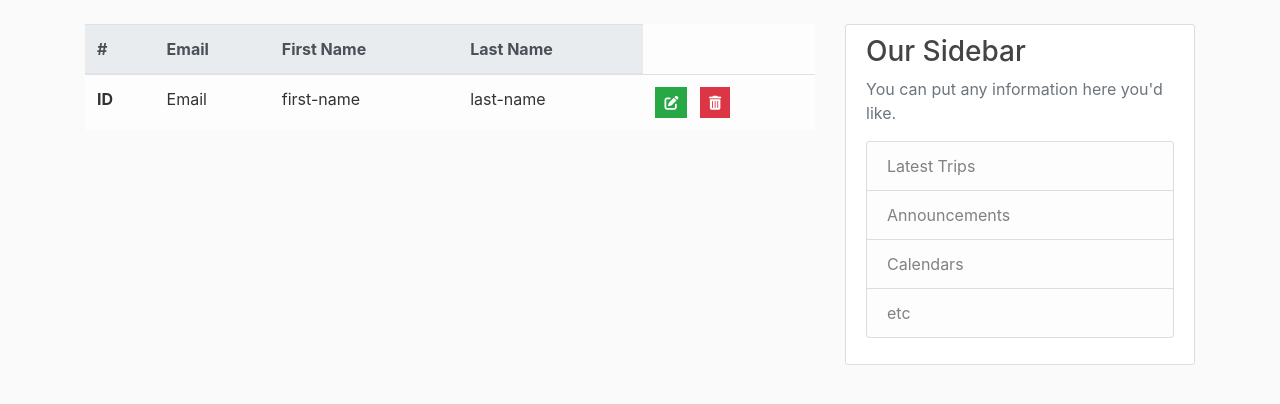
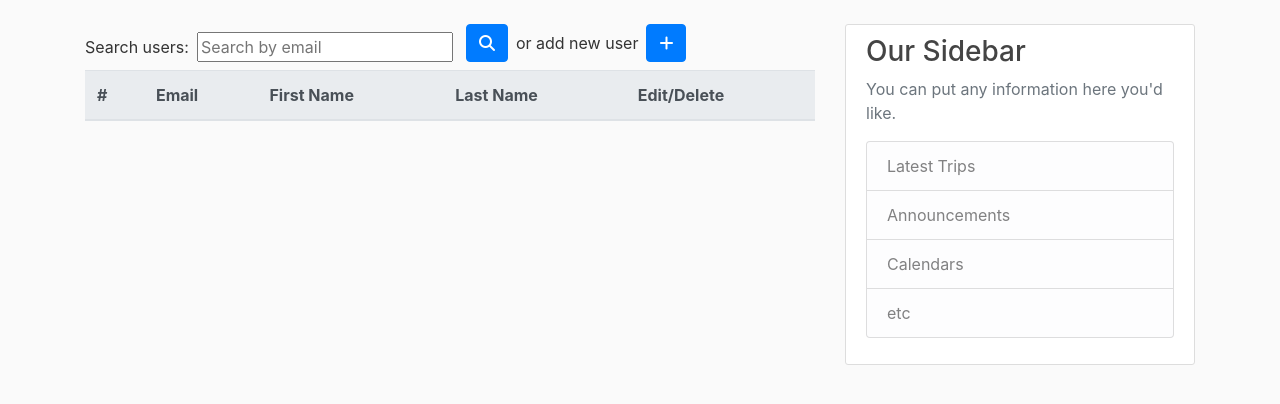
Before and after one commit to mohamedsaad308/travel_planner, a Flask app: page /users in a window 1280 px wide. Shown: the part 56-460 px from the top of the page. Run offline with Flask 2, Linux system fonts and the light colour scheme; lists and menus that the app fills with data are empty; some libraries are stand-ins or nearby versions.

Commit message:
Still add button logic missed

```diff
--- a/travel_planner/config.py
+++ b/travel_planner/config.py
@@ -39,3 +39,4 @@ class Config:
     MAX_CONTENT_LENGTH = 2048 * 2048
     UPLOAD_EXTENSIONS = ['.jpg', '.png', '.gif']
     WTF_CSRF_CHECK_DEFAULT = False
+    USER_LOGIN_URL = '/login'
--- a/travel_planner/static/users.js
+++ b/travel_planner/static/users.js
@@ -1,68 +1,143 @@
-// document.querySelectorAll('.edit-user').forEach(element => {
-//     element.onclick = () => console.log(element.value)
-//     }
-// )
-let userID;
-var csrf_token = "{{ csrf_token() }}";
-function getID(id) {
-    userID = id;
-    console.log(userID);
-}
+//startign with view
+// register modal component
 
-console.log(userID)
-// #when submiting the edit user form
-function edit_user() {
-    // const emailField = querySelector(`#email-${userID}`);
-    // const firstNameField =  querySelector(`#first-name-${userID}`);
-    // const lastNameField =  querySelector(`#last-name-${userID}`);
-    const email = document.querySelector('#email');
-    const firstName = document.querySelector('#first_name');
-    const lastName = document.querySelector('#last_name');
-
-    const userToEdit = {
-        'email' : email.value,
-        'first_name' : firstName.value,
-        'last_name' : lastName.value
-    }
-
-    fetch(`/users/${userID}`, {
-        method: 'POST',
-        credentials: 'include',
-        body: JSON.stringify(userToEdit),
-        cache: 'no-cache',
-        headers : new Headers({
-            "content-type" : "application/json",
-            'X-CSRFToken': csrf_token
-        })
-    }).then(function (response) {
-        // console.log(response);
-        return response.json();
-    }).then(function (jsonResponse) {
-        console.log(jsonResponse);
-        if (jsonResponse.error) {
-            console.log(jsonResponse.error);
-            document.getElementById('editEmailError').textContent = 'Please enter valid email!';
-        }
-        else {
-            console.log(jsonResponse);
-        }
-
+const editModal = {
+  props: ["user"],
+  template: "#edit-modal-template",
+};
+const deleteModal = {
+  props: ["user"],
+  template: "#delete-modal-template",
+};
+const createModal = {
+  props: ["user"],
+  template: "#create-modal-template",
+};
+const app = new Vue({
+  el: "#app",
+  components: {
+    "edit-modal": editModal,
+    "delete-modal": deleteModal,
+    "create-modal": createModal,
+  },
+  delimiters: ["${", "}"],
+  data: {
+    showEditModal: false,
+    showDeleteModal: false,
+    showCreateModal: false,
+    users: [],
+    error: "",
+    search: "",
+    isActive: true,
+    hasError: false,
+    userToEdit: {},
+    userToDelete: {},
+    userToCreat: {},
+  },
+  created() {
+    fetch("/api/users", {
+      method: "GET",
+      credentials: "include",
+      cache: "no-cache",
+      headers: new Headers({
+        "content-type": "application/json",
+      }),
     })
-}
-
-
-
-
-
-
-
-
-
-
-
-// Helpful functions
-function validateEmail(email)
-    {
-        var re = /\S+@\S+\.\S+/;
-        return re.test(email);
-    }
+      .then((response) => response.json())
+      .then((json) => {
+        console.log(json.users);
+        this.users = json.users;
+      });
+  },
+  methods: {
+    getToEditUser(toEditID) {
+      // const userID = el.id.split("-")[1];
+      this.showEditModal = true;
+      console.log(toEditID);
+      this.userToEdit = this.users.find((obj) => obj.id == toEditID);
+      console.log(this.userToEdit);
+    },
+    getToDeleteUser(id) {
+      // const userID = el.id.split("-")[1];
+      this.showDeleteModal = true;
+      console.log(id);
+      this.userToDelete = this.users.find((obj) => obj.id == id);
+      console.log(this.userToDelete);
+    },
+    updateUser() {
+      fetch(`/api/users/${this.userToEdit.id}`, {
+        method: "PATCH",
+        credentials: "include",
+        cache: "no-cache",
+        body: JSON.stringify({
+          email: this.userToEdit.email,
+          first_name: this.userToEdit.first_name,
+          last_name: this.userToEdit.last_name,
+        }),
+        headers: new Headers({
+          "content-type": "application/json",
+        }),
+      })
+        .then((response) => response.json())
+        .then((json) => {
+          console.log(json);
+          if (json.success) {
+            this.userToEdit.email = json.user.email;
+            this.userToEdit.first_name = json.user.first_name;
+            this.userToEdit.last_name = json.user.last_name;
+            this.showEditModal = false;
+            this.error = "";
+          } else {
+            this.error = json.error;
+          }
+        });
+    },
+    deleteUser() {
+      fetch(`/api/users/${this.userToDelete.id}`, {
+        method: "DELETE",
+        credentials: "include",
+        cache: "no-cache",
+        headers: new Headers({
+          "content-type": "application/json",
+        }),
+      })
+        .then((response) => response.json())
+        .then((json) => {
+          console.log(json);
+          if (json.success) {
+            this.users = this.users.filter((user) => user.id != json.user_id);
+            console.log("users updated");
+            this.showDeleteModal = false;
+            this.error = "";
+          } else {
+            this.error = json.error;
+          }
+        });
+    },
+    searchUsers() {
+      this.search = this.$refs.userSearch.value;
+      console.log("search", this.search);
+      fetch("/api/users/search", {
+        method: "POST",
+        credentials: "include",
+        cache: "no-cache",
+        body: JSON.stringify({
+          search: this.search,
+        }),
+        headers: new Headers({
+          "content-type": "application/json",
+        }),
+      })
+        .then((response) => response.json())
+        .then((json) => {
+          console.log(json);
+          if (json.success) {
+            this.users = json.users;
+            this.$refs.userSearch.value = "";
+            console.log("users searched");
+          }
+        });
+    },
+    createUser() {},
+  },
+});
--- a/travel_planner/templates/layout.html
+++ b/travel_planner/templates/layout.html
@@ -85,6 +85,8 @@
     <script src="https://cdnjs.cloudflare.com/ajax/libs/popper.js/1.12.3/umd/popper.min.js" integrity="sha384-vFJXuSJphROIrBnz7yo7oB41mKfc8JzQZiCq4NCceLEaO4IHwicKwpJf9c9IpFgh" crossorigin="anonymous"></script>
     <script src="https://maxcdn.bootstrapcdn.com/bootstrap/4.0.0-beta.2/js/bootstrap.min.js" integrity="sha384-alpBpkh1PFOepccYVYDB4do5UnbKysX5WZXm3XxPqe5iKTfUKjNkCk9SaVuEZflJ" crossorigin="anonymous"></script>
     <script src="{{ url_for('static', filename='index.js') }}"></script>
+    <script src="https://cdn.jsdelivr.net/npm/vue@2.6.12/dist/vue.js"></script>
+
     {% block script %}{% endblock script %}
 </body>
 </html>
--- a/travel_planner/templates/users.html
+++ b/travel_planner/templates/users.html
@@ -3,6 +3,24 @@
     All Users
 {% endblock title %}
 {% block content %}
+  <div id="app">
+        <div class="form-check form-check-inline">
+          <label for="my-input" class="form-check-label mr-2">Search users: </label>
+          <input id="my-input" class="form-check-input" type="text" name="" placeholder="Search by email" ref="userSearch">
+          <button @click="searchUsers" type="submit" class="btn btn-primary ml-2 mb-2  mr-sm-2"><i class="fas fa-search"></i></button>
+
+          <label for="add-btn"> or add new user</label>
+          <button @click="showCreateModal = true" id="add-btn" type="submit" class="btn btn-primary ml-2  mb-2"><i class="fas fa-plus"></i></button>
+          <create-modal v-if="showCreateModal" @close="showCreateModal = false"  v-bind:user="userToCreat" @edit-user="createUser">
+            <!--
+          you can use custom content here to overwrite
+          default content
+        -->
+            <p slot="edit-error" class="text-danger">${ error }</p>
+            <h3 slot="header">Create User</h3>
+          </create-modal>
+        </div>
+        <h2 v-if="search">There's ${users.length} users matched your search!</h2>
         <table class="table table-light">
             <thead class="thead-light">
                 <tr>
@@ -10,86 +28,181 @@
                     <th scope="col">Email</th>
                     <th scope="col">First Name</th>
                     <th scope="col">Last Name</th>
+                    <th scope="col">Edit/Delete</th>
                 </tr>
             </thead>
             <tbody>
-                <tr id = "user">
-                    <th scope="row">ID</th>
-                    <td id="email">Email</td>
-                    <td id="first-name">first-name</td>
-                    <td id="last-name">last-name</td>
+                <tr class = "user" v-for="user in users" v-bind:key="user.public_id">
+                    <th scope="row" v-bind:id="'id-' + user.id">${user.id}</th>
+                    <td v-bind:id="'email-' + user.id">${user.email}</td>
+                    <td v-bind:id="'first-name-' + user.id">${user.first_name}</td>
+                    <td v-bind:id="'last-name-' + user.id">${user.last_name}</td>
                     <td>
                         <!-- Call to action buttons -->
                         <ul class="list-inline m-0">
 
                             <li class="list-inline-item">
-                                <button class="btn btn-success btn-sm rounded-0 edit-user" onclick="getID(this.value)" value="" type="button" data-toggle="modal" data-target="#editUser" data-placement="top" title="Edit"><i class="fas fa-edit"></i></button>
+                                <button @click="getToEditUser(user.id)" class="btn btn-success btn-sm rounded-0 edit-user" value="" type="button" data-toggle="modal" data-target="#editUser" data-placement="top" title="Edit"><i class="fas fa-edit"></i></button>
                             </li>
                             <li class="list-inline-item">
-                                <button class="btn btn-danger btn-sm rounded-0 delete-user" value="" type="button" data-toggle="modal" data-target="#deleteUser" data-placement="top" title="Delete"><i class="fa fa-trash"></i></button>
+                                <button @click="getToDeleteUser(user.id)" class="btn btn-danger btn-sm rounded-0 delete-user" value="" type="button" data-toggle="modal" data-target="#deleteUser" data-placement="top" title="Delete"><i class="fa fa-trash"></i></button>
                             </li>
+                            <edit-modal v-if="showEditModal" @close="showEditModal = false"  v-bind:user="userToEdit" @edit-user="updateUser">
+                              <!--
+                            you can use custom content here to overwrite
+                            default content
+                          -->
+                              <p slot="edit-error" class="text-danger">${ error }</p>
+                              <h3 slot="header">Edit User</h3>
+                            </edit-modal>
+                            <delete-modal v-if="showDeleteModal" @close="showDeleteModal = false"  v-bind:user="userToDelete" @delete-user="deleteUser">
+                              <!--
+                            you can use custom content here to overwrite
+                            default content
+                          -->
+
+                              <h3 slot="header">Delete User!</h3>
+                              <h4 slot="user-email">Delete user: "${userToDelete.email}" ?! </h4>
+                              <p slot="delete-error" class="text-danger">${ error }</p>
+                            </delete-modal>
                         </ul>
 
                     </td>
                 </tr>
-                <!-- Edit User Modal -->
-                <div class="modal fade" id="editUser" tabindex="-1" role="dialog" aria-labelledby="#editUserTitle" aria-hidden="true">
-                  <div class="modal-dialog modal-dialog-centered" role="document">
-                    <div class="modal-content">
+                <tr>
+              </tr>
+            </tbody>
+        </table>
+  </div>
+{% endblock content %}
+{% block script %}
+<script src="{{ url_for('static', filename='users.js') }}"></script>
+<script type="text/x-template" id="edit-modal-template">
+  <transition name="modal">
+    <div class="modal-mask">
+      <div class="modal-wrapper">
+        <div class="modal-container">
+
           <div class="modal-header">
-                        <h5 class="modal-title" id="#editUserLongTitle">Edit user</h5>
-                        <button type="button" class="close" data-dismiss="modal" aria-label="Close">
-                          <span aria-hidden="true">&times;</span>
-                        </button>
+            <slot name="header">
+              Edit User
+            </slot>
           </div>
+
           <div class="modal-body">
-                        <form method="post" action="">
+            <slot name="body">
+              <form method="PATCH" action="">
                 <div class="form-group">
+                  <slot name="edit-error"></slot>
                   <label for="email">Email</label>
-                            <input id="email" class="form-control" type="email"  placeholder="Enter valid email." value="">
+                  <input id="email" class="form-control" type="email" v-model="user.email">
                   <small id="editEmailError" class="form-text text-danger"></small>
                 </div>
                 <div class="form-group">
                   <label for="first_name">First Name</label>
-                            <input id="first_name" class="form-control" type="text"  value="">
+                  <input id="first_name" class="form-control" type="text" v-model="user.first_name" >
                 </div>
                 <div class="form-group">
                   <label for="last_name">Last Name</label>
-                            <input id="last_name" class="form-control" type="text"  value="">
+                  <input id="last_name" class="form-control" type="text"  v-model="user.last_name">
                 </div>
-                          <button type="button" class="btn btn-primary" onclick="edit_user()">Save</button>
-                          <button type="button" class="btn btn-secondary" data-dismiss="modal">Close</button>
+
               </form>
+            </slot>
+          </div>
 
-
+          <div class="modal-footer">
+            <slot name="footer">
+              <button type="button" class="btn btn-secondary" data-dismiss="modal" @click="$emit('close')">Close</button>
+              <button type="button" class="btn btn-primary" @click="$emit('edit-user')">Save</button>
+            </slot>
           </div>
         </div>
       </div>
     </div>
-                <!-- Delete User Modal -->
-                <div class="modal fade" id="deleteUser" tabindex="-1" role="dialog" aria-labelledby="#deleteUserTitle" aria-hidden="true">
-                  <div class="modal-dialog modal-dialog-centered" role="document">
-                    <div class="modal-content">
+  </transition>
+</script>
+<script type="text/x-template" id="delete-modal-template">
+  <transition name="modal">
+    <div class="modal-mask">
+      <div class="modal-wrapper">
+        <div class="modal-container">
+
           <div class="modal-header">
-                        <h5 class="modal-title" id="#deleteUserLongTitle">Delete User!</h5>
-                        <button type="button" class="close" data-dismiss="modal" aria-label="Close">
-                          <span aria-hidden="true">&times;</span>
-                        </button>
+            <slot name="header">
+              Delete User
+            </slot>
           </div>
+
           <div class="modal-body">
-                        ...
+            <slot name="body">
+              <form method="DELETE" action="">
+                <div class="form-group">
+                  <slot name="user-email"> </slot>
+                  <slot name="delete-error"></slot>
                 </div>
+              </form>
+            </slot>
+          </div>
+
           <div class="modal-footer">
-                        <button type="button" class="btn btn-secondary" data-dismiss="modal">Close</button>
-                        <button type="button" class="btn btn-danger">Delete</button>
+            <slot name="footer">
+              <button type="button" class="btn btn-secondary" data-dismiss="modal" @click="$emit('close')">Close</button>
+              <button type="button" class="btn btn-danger" @click="$emit('delete-user')">Delete</button>
+            </slot>
           </div>
         </div>
       </div>
     </div>
-            </tbody>
-        </table>
+  </transition>
+</script>
+<script type="text/x-template" id="create-modal-template">
+  <transition name="modal">
+    <div class="modal-mask">
+      <div class="modal-wrapper">
+        <div class="modal-container">
 
-{% endblock content %}
-{% block script %}
-<script src="{{ url_for('static', filename='users.js') }}"></script>
+          <div class="modal-header">
+            <slot name="header">
+              Create User
+            </slot>
+          </div>
+
+          <div class="modal-body">
+            <slot name="body">
+              <form method="POST" action="">
+                <div class="form-group">
+                  <slot name="edit-error"></slot>
+                  <label for="email">Email</label>
+                  <input id="email" class="form-control" type="email" v-model="user.email">
+                  <small id="editEmailError" class="form-text text-danger"></small>
+                </div>
+                <div class="form-group">
+                  <label for="first_name">First Name</label>
+                  <input id="first_name" class="form-control" type="text" v-model="user.first_name" >
+                </div>
+                <div class="form-group">
+                  <label for="last_name">Last Name</label>
+                  <input id="last_name" class="form-control" type="text"  v-model="user.last_name">
+                </div>
+                <div class="form-group">
+                  <label for="my-password">Password</label>
+                  <input id="my-password" class="form-control" type="password" name="">
+                </div>
+
+              </form>
+            </slot>
+          </div>
+
+          <div class="modal-footer">
+            <slot name="footer">
+              <button type="button" class="btn btn-secondary" data-dismiss="modal" @click="$emit('close')">Close</button>
+              <button type="button" class="btn btn-primary" @click="$emit('create-user')">Add User</button>
+            </slot>
+          </div>
+        </div>
+      </div>
+    </div>
+  </transition>
+</script>
 {% endblock script %}
```
Also changed, not shown: travel_planner/__init__.py (+6 -3 lines), travel_planner/static/main.css (+65 -0 lines), travel_planner/users_api/users.py (+21 -20 lines), travel_planner/database.db. Lines whose indentation alone changed are shown as unchanged.
